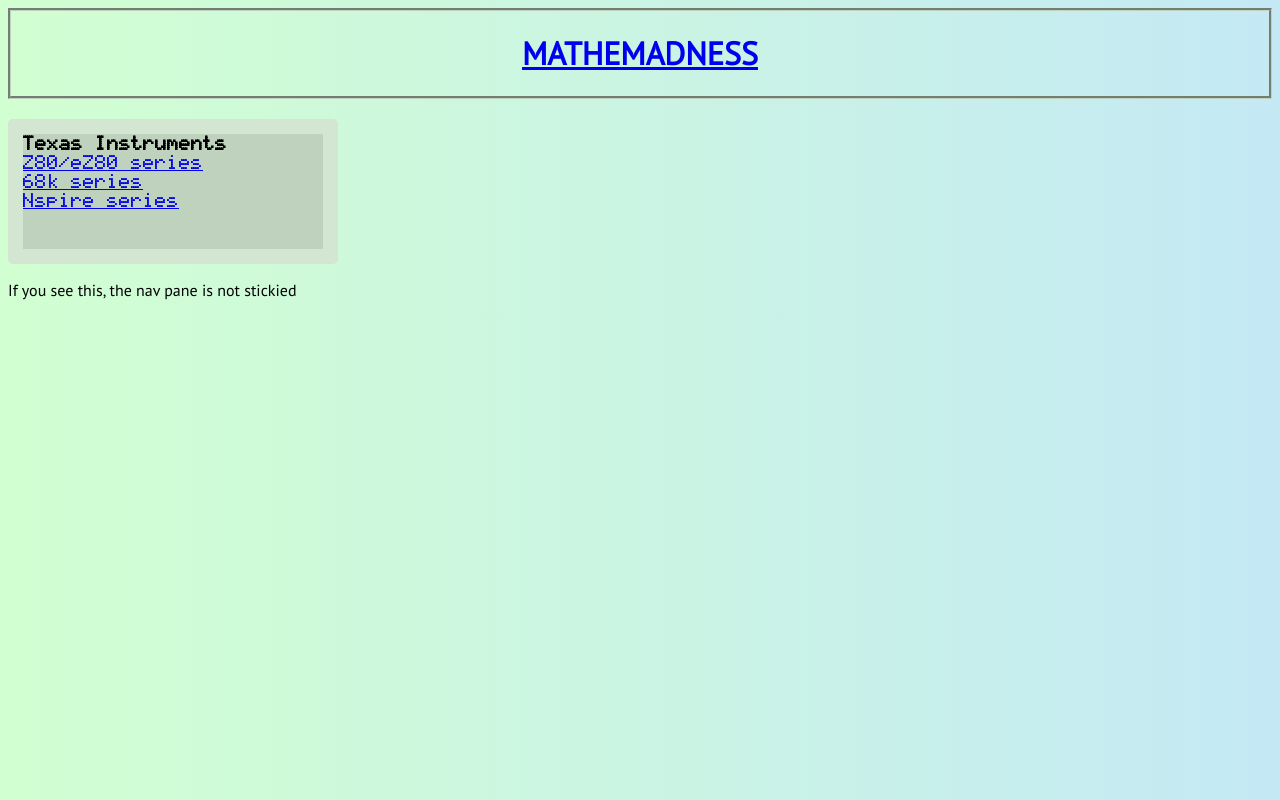
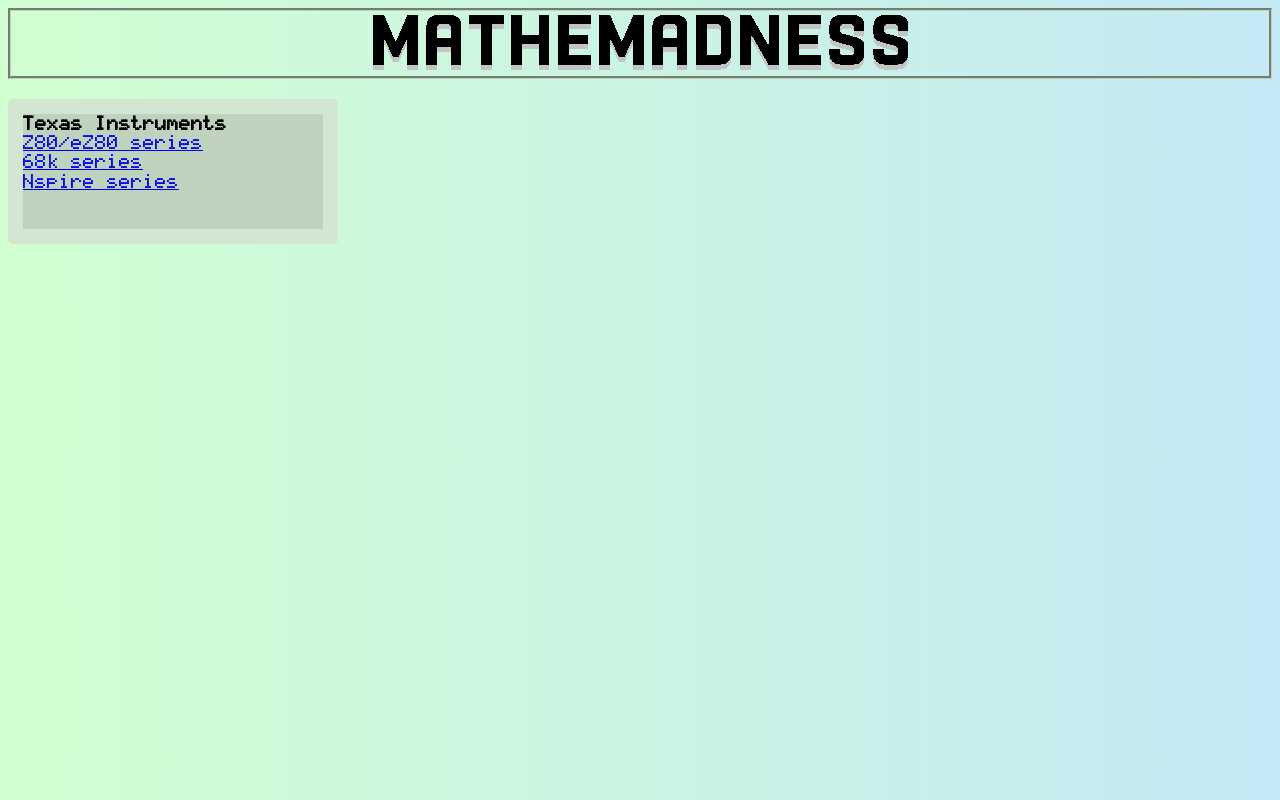
Before and after one commit to andrewk24/andrewk24.github.io, a plain HTML site: page index.html in a window 1280 px wide. Drawn offline with Linux system fonts and the light colour scheme.

Commit message:
Added logo and stickied navpane

```diff
--- a/index.html
+++ b/index.html
@@ -8,7 +8,7 @@
 
 <body>
 
-	<div id="header"> <a href="index.html"> <h1> MATHEMADNESS </h1> </a> </div> <br>
+	<div id="header"> <a href="index.html"> <img src="LOGO.PNG" alt="MATHEMADNESS"> </a> </div> <br>
 
 	<div id="sidenav" id="84">
 
--- a/main.css
+++ b/main.css
@@ -14,7 +14,10 @@
 	border-color: rgb(190,210,190);
 	font-family: "PTS";
 	text-decoration: none;
+	color: black;
 }
+
+
 
 #sidenav {
 	font-family: "TI-84";
@@ -23,7 +26,7 @@
 	border: 15px solid rgb(210,230,210);
 	background-color: rgb(190,210,190);
 	border-radius: 5px;
-	/*position: fixed;*/
+	position: fixed;
 	overflow: auto;
 	line-height: 120%;
 }
```
Also changed, not shown: Z80/index.html (+1 -1 lines), LOGO.png (added).
